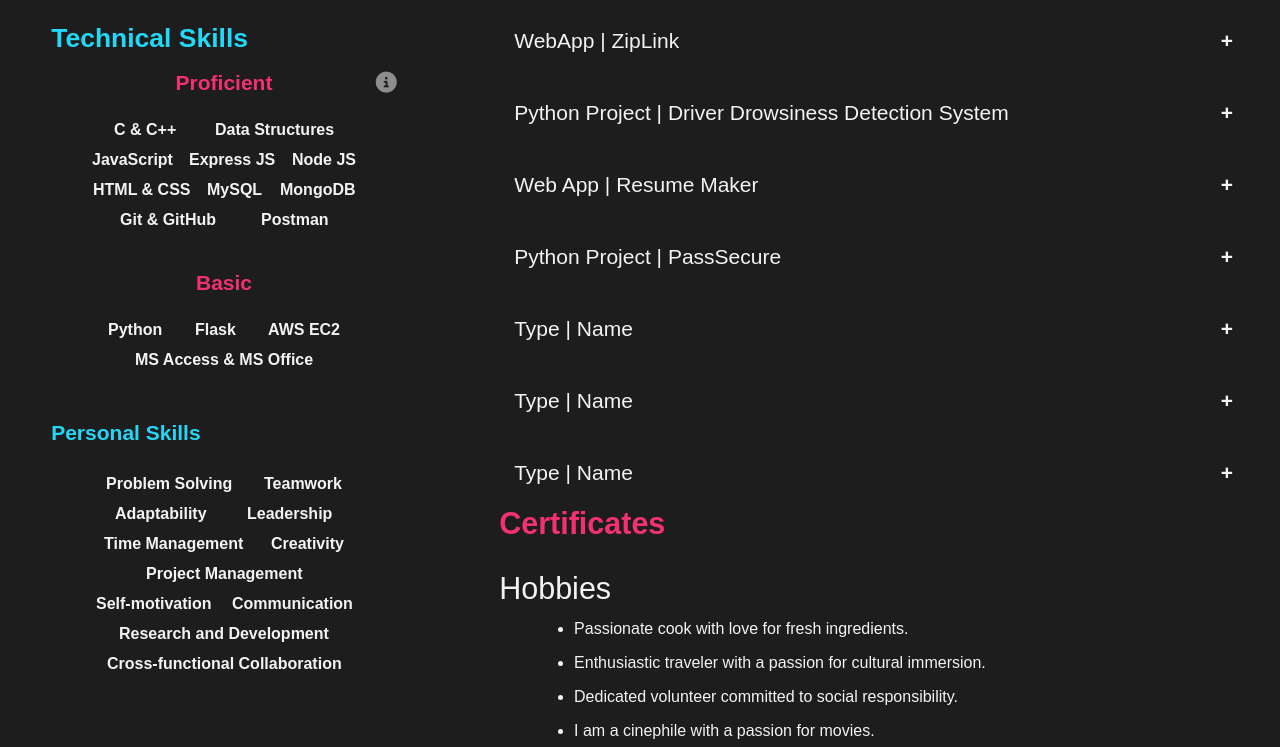
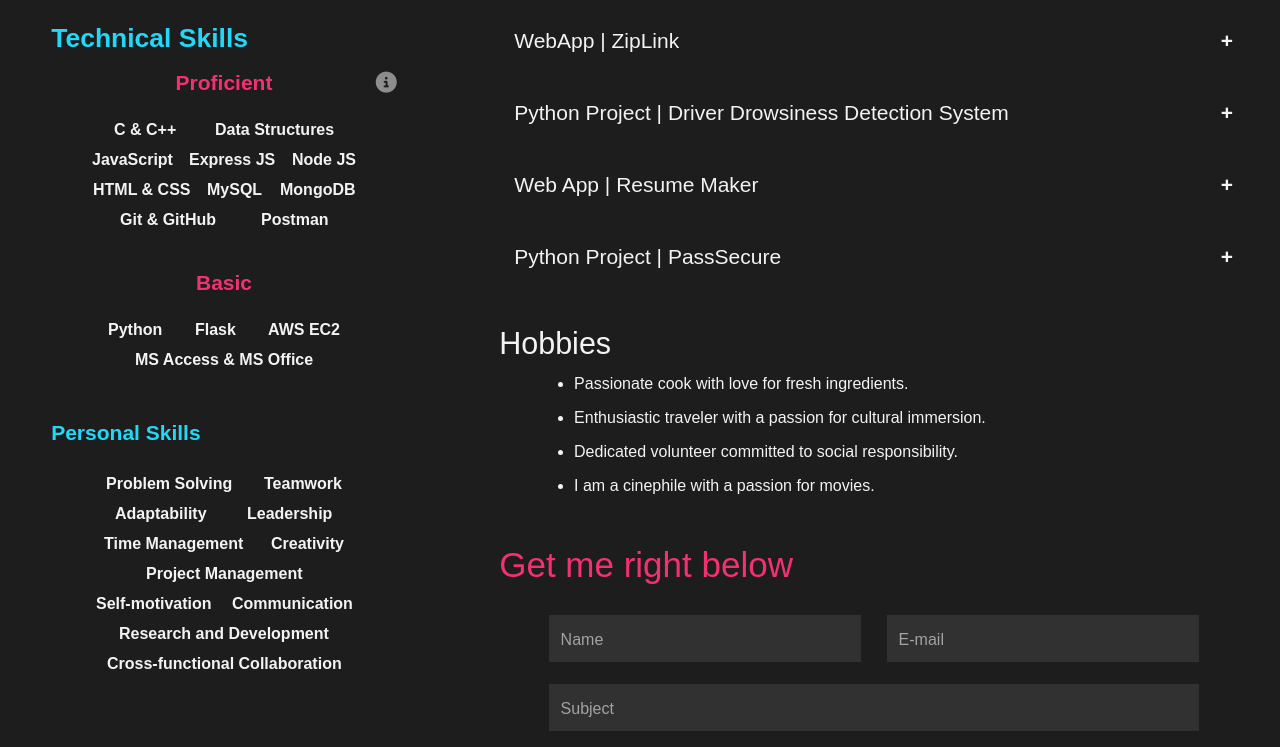
Before and after one commit to AdityaNarayan05/AdityaTech, a plain HTML site: page index.html in a window 1280 px wide. Shown: the part 606-1353 px from the top of the page. Drawn offline with nearby package versions, Linux system fonts and the light colour scheme.

Commit message:
adding projects

```diff
--- a/index.html
+++ b/index.html
@@ -210,25 +210,19 @@
 
                 <div class="matter-projects">
                     <br>
-                    <div><button class="accordion content-p2">Type  | Name</button>
+                    <div><button class="accordion content-p2"> WebApp | ImageComparer</button>
                         <div class="panel">
                             <div class="matter-main">
-                                <a href='' target="_blank"><span
-                                        class="content-p2 cpink"></span></a><span
-                                    class="content-p3 cwhite1">&#160&#160 | &#160&#160 Date</span>
+                                <a href='https://github.com/AdityaNarayan05/ImageComparer' target="_blank"><span
+                                        class="content-p2 cpink">Link</span></a><span
+                                    class="content-p3 cwhite1">&#160&#160 |&#160&#160 June 10,2023</span>
                                 <br>
                                 <p class="content-p2 bluebold">Developer</p><br>
-                                <p class="content-p4 cwhite2">Team Size:  person  &#160 | &#160 Duration:  days
+                                <p class="content-p4 cwhite2">Team Size: 1 person  &#160 | &#160 Duration: 3 days
                                 </p>
                                 <br>
-                                <p class="content-p3 cwhite2">short Description</p>
+                                <p class="content-p3 cwhite2">The ImageComparer Web App is a full-stack web application built using the following technologies: HTML, CSS, Node.js, Express.js, EJS, and an external API.</p>
                                 <br>
-                                <br>
-                                <p class="content-p2 cwhite1">Accomplishments</p>
-                                <ul class="list cwhite1">
-                                    <li><span class="bluebold">Bold Description about project</span> normal dis..
-                                    </li>
-                                </ul>
                                 <p></p>
                             </div>
                         </div>
@@ -239,22 +233,15 @@
                     <div><button class="accordion content-p2">WebApp | ZipLink</button>
                         <div class="panel">
                             <div class="matter-main">
-                                <a href='' target="_blank"><span
-                                        class="content-p2 cpink">ziplink.info/</span></a><span
+                                <a href='https://github.com/AdityaNarayan05/ZipLink' target="_blank"><span
+                                        class="content-p2 cpink">Link</span></a><span
                                     class="content-p3 cwhite1">&#160&#160 | &#160&#160  March 20, 2023</span>
                                 <br>
                                 <p class="content-p2 bluebold">Developer</p><br>
                                 <p class="content-p4 cwhite2">Team Size: 1 person (me) &#160 | &#160 Duration: 7 days</p>
                                 <br>
-                                <p class="content-p3 cwhite2"></p>
+                                <p class="content-p3 cwhite2">It accepts long web addresses and generates a shorter, more concise URL that redirects to the original destination. A URL shortener's purpose is to make links more manageable, shareable, and visually appealing, particularly in situations where character limits apply, such as on social media platforms.</p>
                                 <br>
-                                <br>
-                                <p class="content-p2 cwhite1">Accomplishments</p>
-                                <ul class="list cwhite1">
-                                    <li><span class="bluebold">Storing resume data</span> for future purpose via
-                                        multiple ways
-                                    </li>
-                                </ul>
                                 <p></p>
                             </div>
                         </div>
@@ -267,8 +254,8 @@
                         <div class="panel">
                             <div class="matter-main">
                                 <a href='https://github.com/AdityaNarayan05/Real-Time-Driver-Drowsiness-Detection-System' target="_blank"><span
-                                        class="content-p2 cpink"></span></a><span
-                                    class="content-p3 cwhite1">&#160&#160 | &#160&#160 April, 2022</span>
+                                        class="content-p2 cpink">Link</span></a><span
+                                    class="content-p3 cwhite1">&#160&#160 | &#160&#160 April 20, 2022</span>
                                 <br>
                                 <p class="content-p2 bluebold">Developer</p><br>
                                 <p class="content-p4 cwhite2">Team Size: 2 person  &#160 | &#160 Duration: 7 days
@@ -323,8 +310,8 @@
                         <div class="panel">
                             <div class="matter-main">
                                 <a href='https://github.com/AdityaNarayan05/PassSecure' target="_blank"><span
-                                        class="content-p2 cpink"></span></a><span
-                                    class="content-p3 cwhite1">&#160&#160 | &#160&#160 Feb, 2023</span>
+                                        class="content-p2 cpink">Link</span></a><span
+                                    class="content-p3 cwhite1">&#160&#160 | &#160&#160 Feb 24, 2023</span>
                                 <br>
                                 <p class="content-p2 bluebold">Developer</p><br>
                                 <p class="content-p4 cwhite2">Team Size: 1 person (me) &#160 | &#160 Duration: 2 days
@@ -345,7 +332,7 @@
                     </div>
                 </div>
 
-                <div class="matter-projects">
+                <!-- <div class="matter-projects">
                     <br>
                     <div><button class="accordion content-p2">Type  | Name</button>
                         <div class="panel">
@@ -370,97 +357,8 @@
                             </div>
                         </div>
                     </div>
-                </div>
+                </div> -->
 
-                <div class="matter-projects">
-                    <br>
-                    <div><button class="accordion content-p2">Type  | Name</button>
-                        <div class="panel">
-                            <div class="matter-main">
-                                <a href='' target="_blank"><span
-                                        class="content-p2 cpink"></span></a><span
-                                    class="content-p3 cwhite1">&#160&#160 | &#160&#160 Date</span>
-                                <br>
-                                <p class="content-p2 bluebold">Developer</p><br>
-                                <p class="content-p4 cwhite2">Team Size:  person  &#160 | &#160 Duration:  days
-                                </p>
-                                <br>
-                                <p class="content-p3 cwhite2">short Description</p>
-                                <br>
-                                <br>
-                                <p class="content-p2 cwhite1">Accomplishments</p>
-                                <ul class="list cwhite1">
-                                    <li><span class="bluebold">Bold Description about project</span> normal dis..
-                                    </li>
-                                </ul>
-                                <p></p>
-                            </div>
-                        </div>
-                    </div>
-                </div>
-
-                <div class="matter-projects">
-                    <br>
-                    <div><button class="accordion content-p2">Type  | Name</button>
-                        <div class="panel">
-                            <div class="matter-main">
-                                <a href='' target="_blank"><span
-                                        class="content-p2 cpink"></span></a><span
-                                    class="content-p3 cwhite1">&#160&#160 | &#160&#160 Date</span>
-                                <br>
-                                <p class="content-p2 bluebold">Developer</p><br>
-                                <p class="content-p4 cwhite2">Team Size:  person  &#160 | &#160 Duration:  days
-                                </p>
-                                <br>
-                                <p class="content-p3 cwhite2">short Description</p>
-                                <br>
-                                <br>
-                                <p class="content-p2 cwhite1">Accomplishments</p>
-                                <ul class="list cwhite1">
-                                    <li><span class="bluebold">Bold Description about project</span> normal dis..
-                                    </li>
-                                </ul>
-                                <p></p>
-                            </div>
-                        </div>
-                    </div>
-                </div>
-
-                <h1 class="content-h6 pinkbold">Certificates</h1>
-
-                <!-- <div class="matter-main">
-                    <div class="matter-projects">
-                        <br>
-                        <div><button class="accordion content-p2">Certificate for 2<sup>nd</sup> position in IBM Innovation
-                                Camp: AI | IBM & Edunet</button>
-                            <div class="panel">
-                                <div class="matter-main">
-                                    <span class="content-p2 cpink poicur" onclick="op(1)">Click to view</span><span
-                                        class="content-p3 cwhite1">&#160&#160 | &#160&#160 February, 2021</span>
-                                    <br>
-                                    <p class="content-p2 bluebold">Artificial Intelligence</p><br>
-                                    <p class="content-p4 cwhite2">Duration: 75 days</p>
-                                    <br>
-                                </div>
-                            </div>
-                        </div>
-                    </div>
-                    <div class="matter-projects">
-                        <br>
-                        <div><button class="accordion content-p2">Certificate of &#34;FLY-Scholar&#34; | CMI</button>
-                            <div class="panel">
-                                <div class="matter-main">
-                                    <span class="content-p2 cpink poicur" onclick="op(0)">Click to view</span><span
-                                        class="content-p3 cwhite1">&#160&#160 | &#160&#160 August, 2021</span>
-                                    <br>
-                                    <p class="content-p2 bluebold">Leadership Skills</p><br>
-                                    <p class="content-p4 cwhite2">Duration: 26 days</p>
-                                    <br>
-                                </div>
-                            </div>
-                        </div>
-                    </div>
-                </div>-->
                 <br><br>
 
             <!-- Section to showcase Hobbies -->
```
